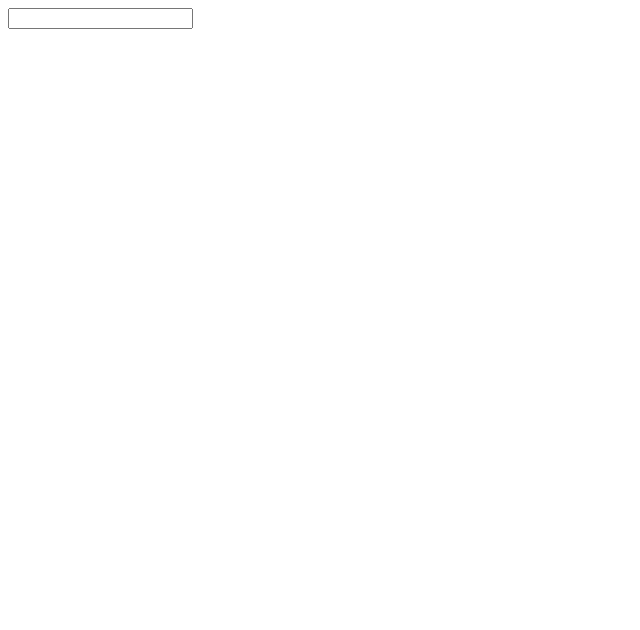
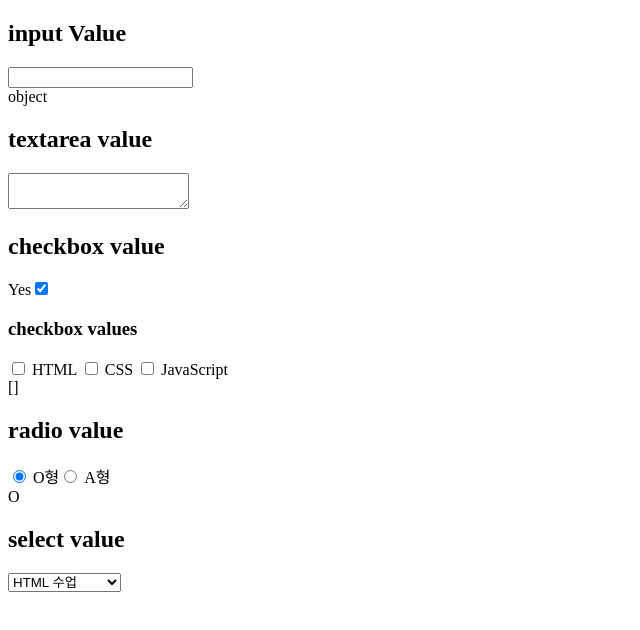
Before and after one commit to seorang42/vuejs3-practice, a Vue app: page / in a window 1280 px wide. Shown: the top 630 px of the page, without its empty margins (0-640 px from the left). Built offline with nearby package versions, Linux system fonts and the light colour scheme.

Commit message:
4-11 양방향 바인딩 (v-model)

```diff
--- a/src/App.vue
+++ b/src/App.vue
@@ -1,25 +1,94 @@
 <template>
 	<div>
-		<input type="text" @keyup.ctrl.enter="addTodo" />
-		<ul>
-			<li v-for="(todo, index) in todos" :key="index">{{ todo }}</li>
-		</ul>
+		<h2>input Value</h2>
+		<!-- <input type="text" v-model.lazy="inputValue" /> -->
+		<!-- <input type="text" v-model.number="inputValue" /> -->
+		<input type="text" v-model.trim="inputValue" />
+
+		<!-- :value="inputValue"
+			@input="event => (inputValue = event.target.value)" -->
+		<div>{{ inputValue }}</div>
+		<div>{{ typeof inputValue }}</div>
+
+		<h2>textarea value</h2>
+		<textarea v-model="textareaValue" />
+		<!-- :value="textareaValue"
+			@input="event => (textareaValue = event.target.value)" -->
+		<div>{{ textareaValue }}</div>
+
+		<h2>checkbox value</h2>
+		<label for="checkbox">{{ checkboxValue }}</label>
+		<input
+			type="checkbox"
+			id="checkbox"
+			v-model="checkboxValue"
+			true-value="Yes"
+			false-value="No"
+		/>
+		<h3>checkbox values</h3>
+		<label>
+			<input type="checkbox" value="html" v-model="checkboxValues" />
+			HTML
+		</label>
+		<label>
+			<input type="checkbox" value="css" v-model="checkboxValues" />
+			CSS
+		</label>
+		<label>
+			<input type="checkbox" value="javascript" v-model="checkboxValues" />
+			JavaScript
+		</label>
+		<div>{{ checkboxValues }}</div>
+		<!-- :checked="checkboxValue"
+			@change="event => (checkboxValue = event.target.checked)" -->
+
+		<h2>radio value</h2>
+		<label
+			><input type="radio" name="type" value="O" v-model="radioValue" />
+			<!-- :checked="radioValue === 'O'"
+				@change="event => (radioValue = event.target.value)" -->
+			O형</label
+		>
+		<label
+			><input type="radio" name="type" value="A" v-model="radioValue" />
+			<!-- :checked="radioValue === 'A'"
+				@change="event => (radioValue = event.target.value)" -->
+			A형</label
+		>
+		<div>
+			{{ radioValue }}
+		</div>
+
+		<h2>select value</h2>
+		<select v-model="selectValue">
+			<!-- :value="selectValue"
+			@change="event => (selectValue = event.target.value)" -->
+			<option value="html">HTML 수업</option>
+			<option value="css">CSS 수업</option>
+			<option value="javascript">JavaScript 수업</option>
+		</select>
 	</div>
 </template>
 
 <script>
-import { reactive } from 'vue';
+import { ref } from 'vue';
 
 export default {
 	setup() {
-		const todos = reactive([]);
-		const addTodo = event => {
-			// if (event.key === 'Enter') {}
-			todos.push(event.target.value);
-			event.target.value = '';
-			event.target.focus();
+		const inputValue = ref(null);
+		const textareaValue = ref(null);
+		const checkboxValue = ref('Yes');
+		const checkboxValues = ref([]);
+		const radioValue = ref('O');
+		const selectValue = ref('html');
+		return {
+			inputValue,
+			textareaValue,
+			checkboxValue,
+			checkboxValues,
+			radioValue,
+			selectValue,
 		};
-		return { todos, addTodo };
 	},
 };
 </script>
```
Also changed, not shown: src/App_event.vue (deleted, +0 -26 lines), src/App_mouse.vue (deleted, +0 -58 lines).
